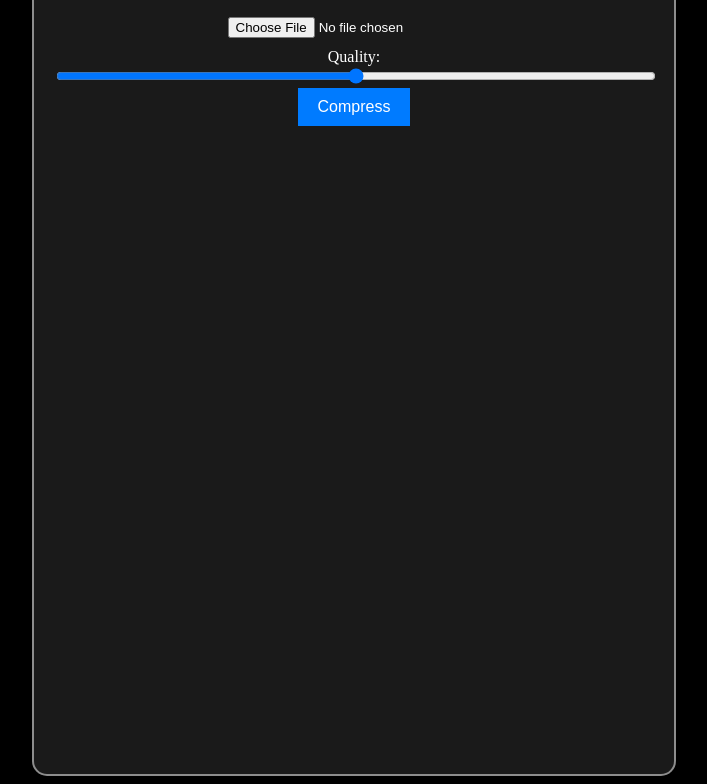
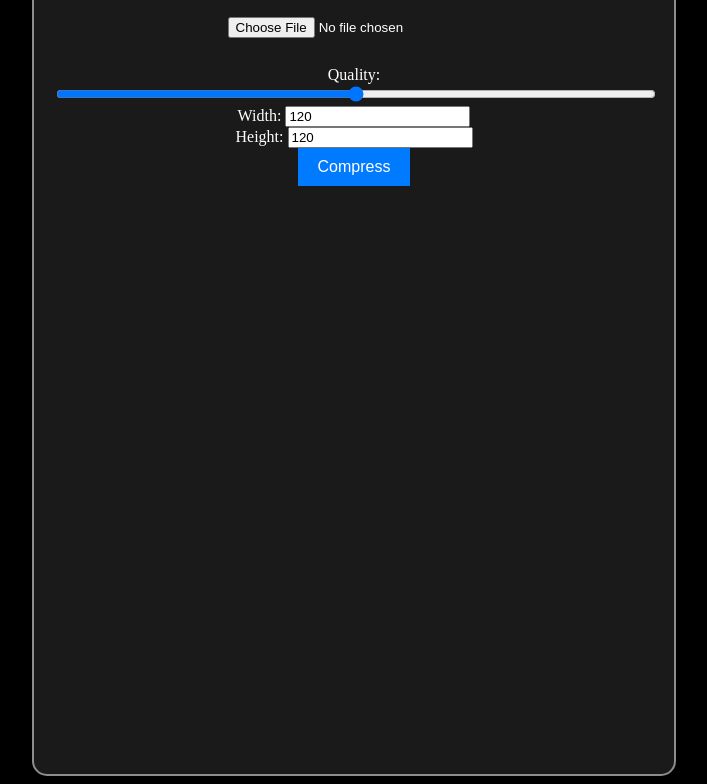
Before and after one commit to abdielbytes/compress, a plain HTML site: page index.html in a window 1280 px wide. Shown: the part 76-860 px from the top of the page, without its empty margins (286-993 px from the left). Drawn offline with Linux system fonts and the light colour scheme.

Commit message:
complete

```diff
--- a/index.html
+++ b/index.html
@@ -59,8 +59,16 @@
         <h1>Image Compressor</h1>
         <input type="file" id="imageInput" accept="image/*">
         <br>
+        <span id="fileSize" style="margin-top: 10px;"></span> <!-- Display file size here -->
+        <br>
         <label for="quality">Quality:</label>
         <input type="range" id="quality" min="0" max="100" value="50">
+        <br>
+        <label for="width">Width:</label>
+        <input type="number" id="width" value="120" min="1">
+        <br>
+        <label for="height">Height:</label>
+        <input type="number" id="height" value="120" min="1">
         <br>
         <button id="compressButton">Compress</button>
         <br>
```
